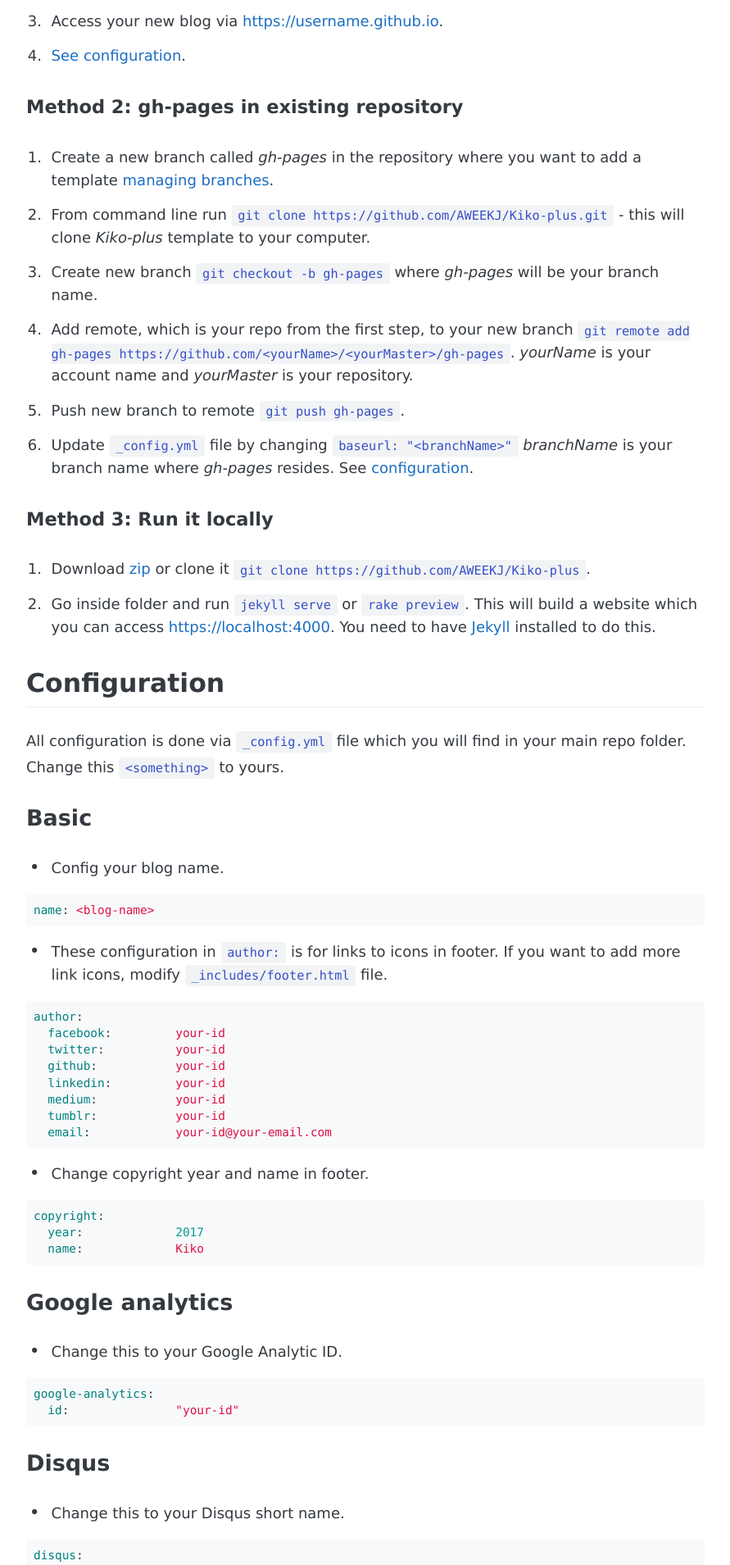
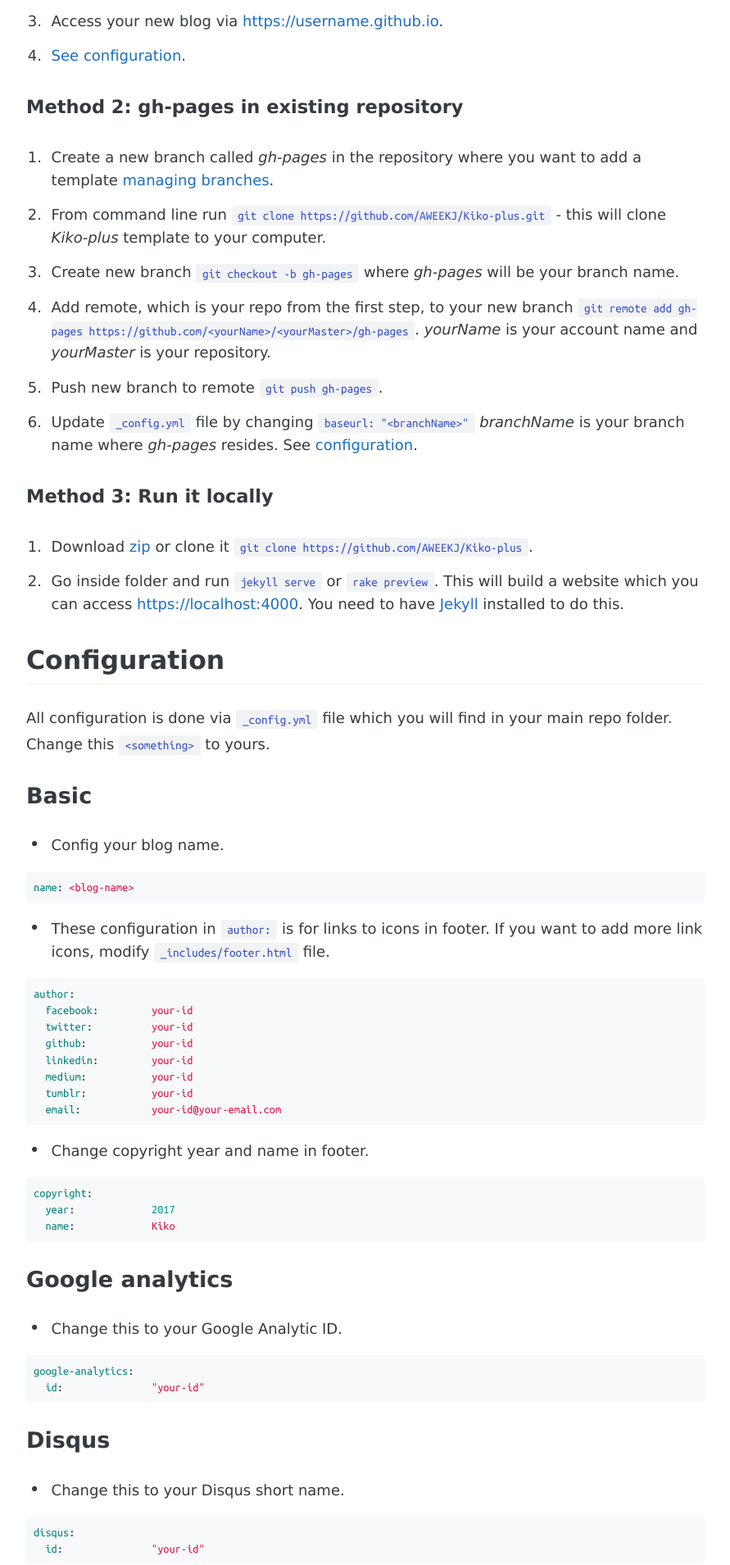
Before and after one commit to aweekj/Kiko-plus, a Jekyll site: the page built from about.md, in a window 1280 px wide. Shown: the part 829-2738 px from the top of the page at 82% size, without its empty margins (194-1085 px from the left). Built offline with Jekyll 4.4.1, drawn with Linux system fonts in a browser that asks for light colours; some web fonts are replaced.

Commit message:
Change code-font variable

```diff
--- a/_sass/_variables.scss
+++ b/_sass/_variables.scss
@@ -4,8 +4,8 @@
   Font
   -------------- */
 $base-font: 'Spoqa Han Sans', 'Source Sans Pro', Apple SD Gothic Neo, Nanum Barun Gothic, Nanum Gothic, Verdana, Arial, Dotum, sans-serif;
-$code-font: Menlo, 'Spoqa Han Sans', Monaco, monospace;
-$code-gist-font: Menlo, Monaco, "Courier New", monospace;
+$code-font: 'Ubuntu Mono', monospace;
+$code-gist-font: 'Ubuntu Mono', monospace;
 
 $base-font-size: 18px;
 $base-font-size-sm: 14px;
```
